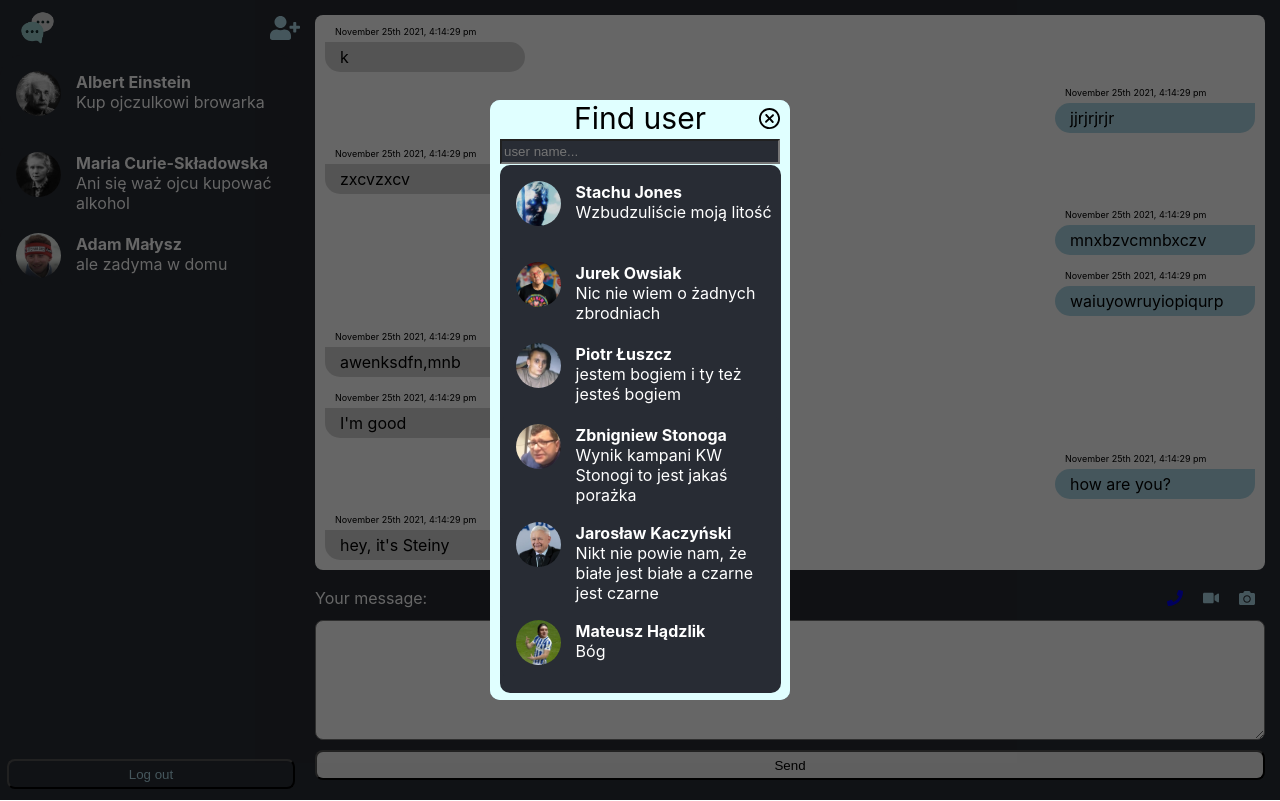
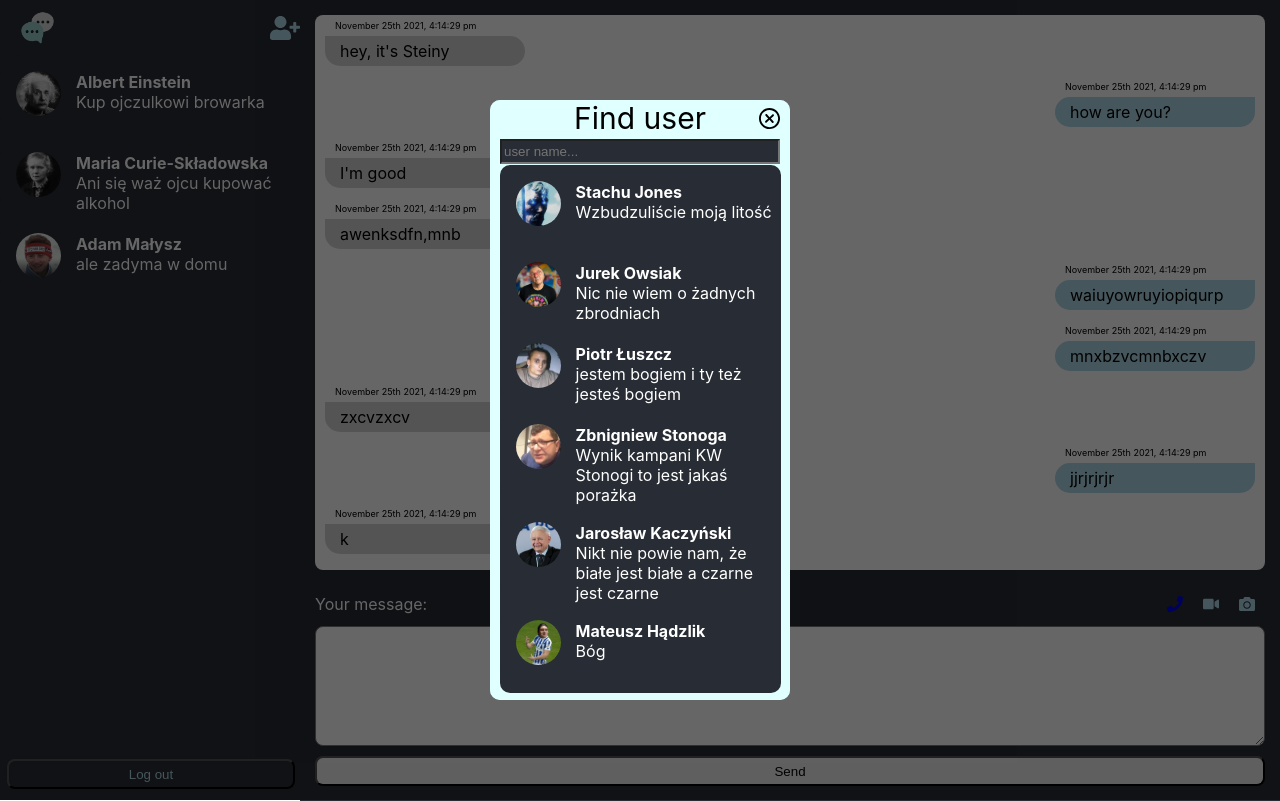
Before and after one commit to bieniekadam/COMMUNICATOR, a React (Create React App) app: page / in a window 1280 px wide. Both pictures are taken after a click on the icon 285 px from the left and 28 px from the top of the page. Built offline with nearby package versions, Linux system fonts and the light colour scheme.

Commit message:
conversation message order fixed

```diff
--- a/src/components/Conversation/Conversation.css
+++ b/src/components/Conversation/Conversation.css
@@ -7,7 +7,7 @@
   scroll-behavior: smooth;
   overflow-y: scroll;
   display: flex;
-  flex-direction: column-reverse;
+  scroll-snap-align: inherit;
   border-radius: 8px;
 }
 
--- a/src/components/Conversation/Conversation.tsx
+++ b/src/components/Conversation/Conversation.tsx
@@ -4,6 +4,7 @@ import { mockedConversations } from "../mocked/MockedConversations";
 import { Conversation } from "../../Interfaces/mockedConversations.interface";
 import { Message } from "../../Interfaces/mockedConversations.interface";
 import { ConversationProps } from "../../Interfaces/conversationProps.interface";
+import { start } from "repl";
 
 export function ConversationComponent(props: ConversationProps) {
   const loggedInUserId = 12;
--- a/src/components/MessageInput/MessageInput.css
+++ b/src/components/MessageInput/MessageInput.css
@@ -10,6 +10,7 @@
   display: flex;
   flex-direction: column;
   text-align: left;
+  margin-top: 16px;
 }
 
 label {
@@ -20,6 +21,11 @@ textarea {
   height: 120px;
   border-radius: 8px;
   box-sizing: border-box;
+  font-family: -apple-system, BlinkMacSystemFont, "Segoe UI", "Roboto", "Oxygen",
+    "Ubuntu", "Cantarell", "Fira Sans", "Droid Sans", "Helvetica Neue",
+    sans-serif;
+  -webkit-font-smoothing: antialiased;
+  -moz-osx-font-smoothing: grayscale;
 }
 
 .send-message {
--- a/src/components/Popup/Popup.css
+++ b/src/components/Popup/Popup.css
@@ -17,6 +17,7 @@
   border-radius: 10px;
   background-color: lightblue;
 }
+
 .popup-inner {
   position: absolute;
   width: 100%;
@@ -35,6 +36,7 @@
   cursor: pointer;
   font-size: 23px;
 }
+
 .popup-title {
   font-size: 30px;
   color: black;
--- a/src/components/Popup/Popup.tsx
+++ b/src/components/Popup/Popup.tsx
@@ -12,7 +12,7 @@ interface PopupProps {
 
 export function Popup(props: PopupProps): JSX.Element {
   return props.trigger ? (
-    <div className="background-popup">
+    <div onClick={() => props.setTrigger(false)} className="background-popup">
       <div
         style={{
           height: props.height,
```
Also changed, not shown: src/App.tsx (+5 -4 lines).
